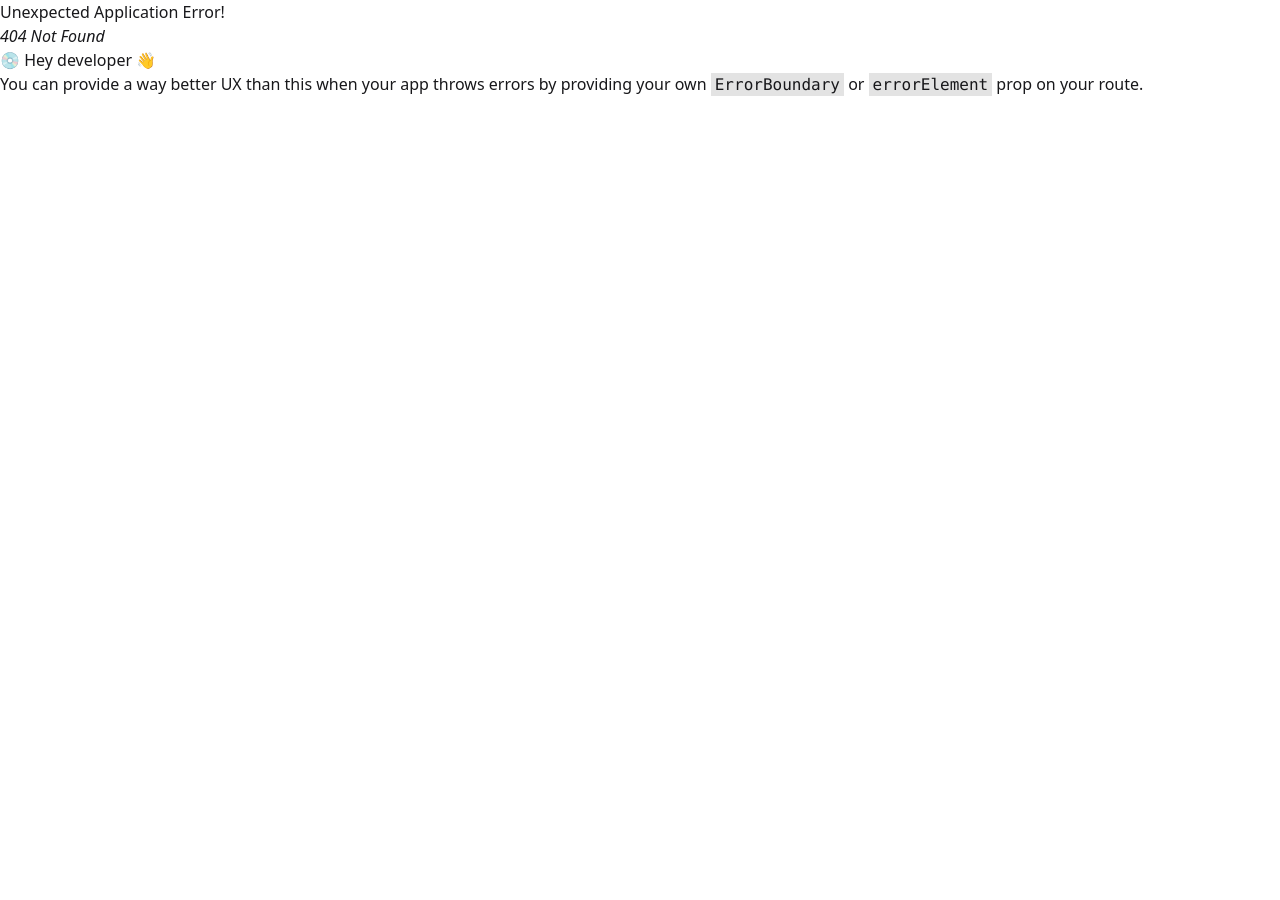
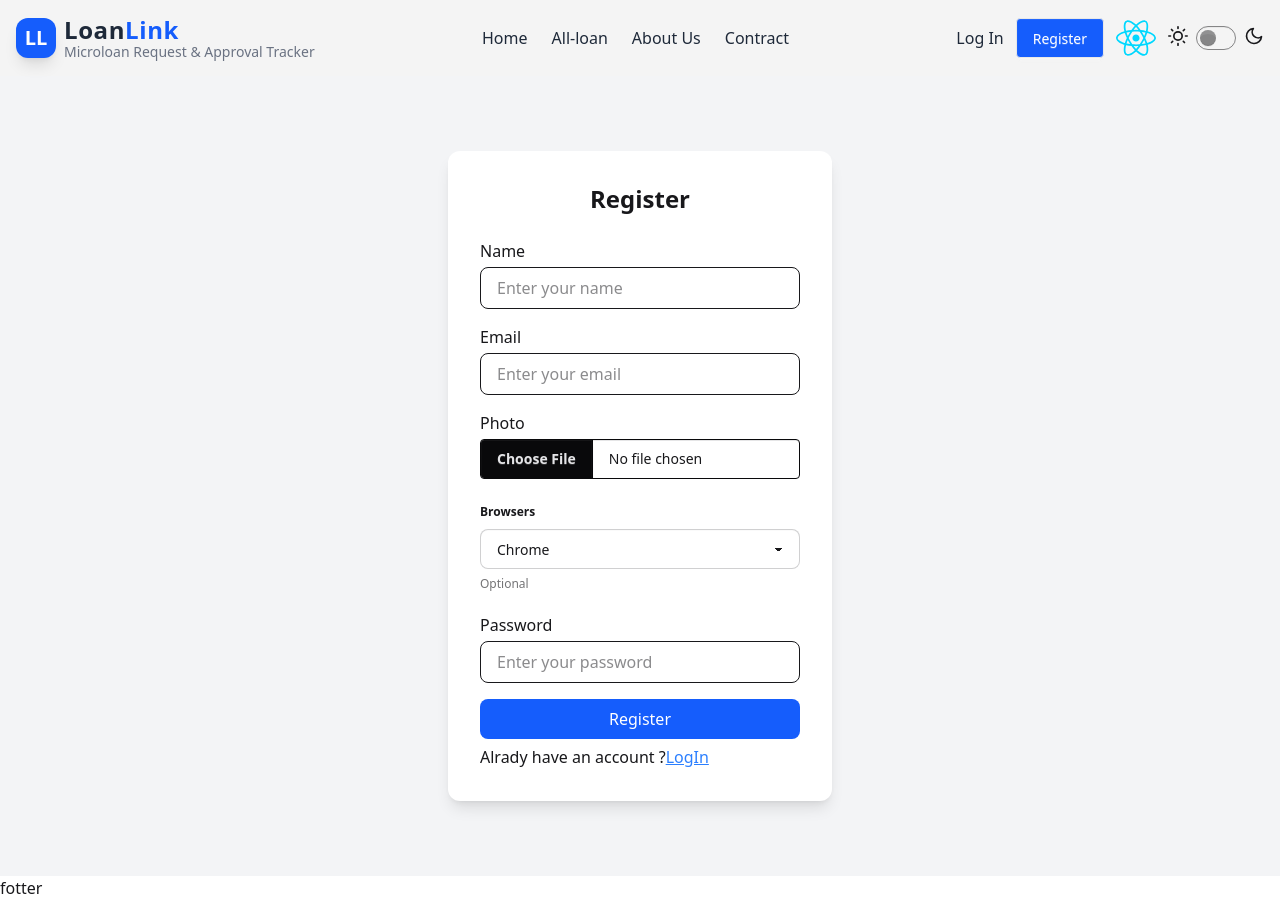
Before and after one commit to aanoman271/loan-Link, a React (Vite) app: page /register in a window 1280 px wide. Before the commit this address had no page. Before the commit the page ends 800 px from the top, so only its background shows below. Built offline with nearby package versions, Linux system fonts and the light colour scheme.

Commit message:
register page

```diff
--- a/package.json
+++ b/package.json
@@ -11,6 +11,7 @@
   },
   "dependencies": {
     "@tailwindcss/vite": "^4.1.17",
+    "axios": "^1.13.2",
     "react": "^19.2.0",
     "react-dom": "^19.2.0",
     "react-router": "^7.10.1",
--- a/src/components/header/Navbar.jsx
+++ b/src/components/header/Navbar.jsx
@@ -1,6 +1,6 @@
 import React from "react";
 import Logo from "../Logo";
-import { NavLink } from "react-router";
+import { Link, NavLink } from "react-router";
 import img from "../../assets/react.svg";
 const Navbar = () => {
   const Links = (
@@ -9,7 +9,9 @@ const Navbar = () => {
         <NavLink
           to="/"
           className={({ isActive }) =>
-            isActive ? "underline text-gray-600" : "text-gray-800 font-medium"
+            isActive
+              ? "underline text-gray-600 font-medium"
+              : "text-gray-800 font-medium"
           }
         >
           Home
@@ -19,19 +21,35 @@ const Navbar = () => {
         <NavLink
           to="/allLoan"
           className={({ isActive }) =>
-            isActive ? "underline text-gray-600" : "text-gray-800 font-medium"
+            isActive
+              ? "underline text-gray-600 font-medium"
+              : "text-gray-800 font-medium"
           }
         >
           All-loan{" "}
         </NavLink>
       </li>
       <li>
-        <NavLink to="/" className="text-gray-800  font-medium">
+        <NavLink
+          to="/"
+          className={({ isActive }) =>
+            isActive
+              ? "underline text-gray-600 font-medium"
+              : "text-gray-800 font-medium"
+          }
+        >
           About Us
         </NavLink>
       </li>
       <li>
-        <NavLink to="/" className="text-gray-800  font-medium">
+        <NavLink
+          to="/"
+          className={({ isActive }) =>
+            isActive
+              ? "underline text-gray-600 font-medium"
+              : "text-gray-800 font-medium"
+          }
+        >
           Contract
         </NavLink>
       </li>
@@ -45,8 +63,23 @@ const Navbar = () => {
       <div className="">
         <ul className="flex  gap-6 navlink">{Links}</ul>
       </div>
-      <div></div>
+
       <div className="flex items-center gap-3">
+        <div className=" flex items-center gap-3">
+          <div>
+            {/* <FaArrowRightToBracket /> */}
+            <Link className="text-gray-800  font-medium" to="login">
+              Log In
+            </Link>
+          </div>
+          <Link
+            className="btn py-0  bg-blue-600 text-white  font-medium"
+            to="Register"
+          >
+            Register
+          </Link>
+        </div>
+
         <img
           src={img}
           className="cursor-pointer hover:border-5 transition-[1s] border-gray-300  w-10 h-10 rounded-full"
--- a/src/index.css
+++ b/src/index.css
@@ -2,6 +2,4 @@
 @plugin "daisyui";
 .navlink li :hover {
   color: #374151;
-  border-bottom: 1px solid #374151;
-  transition: 1s;
 }
--- a/src/pages/Login.jsx
+++ b/src/pages/Login.jsx
@@ -1,11 +1,11 @@
-import React, { useState } from "react";
+import React from "react";
+import { Link } from "react-router";
 
 const Login = () => {
-  const [email, setEmail] = useState("");
-  const [password, setPassword] = useState("");
-
-  const handleSubmit = (e) => {
+  const handleLogInSubmit = (e) => {
     e.preventDefault();
+    const email = e.target.email.value;
+    const password = e.target.password.value;
     console.log("Email:", email);
     console.log("Password:", password);
     // call login API here
@@ -16,7 +16,7 @@ const Login = () => {
       <div className="bg-white p-8 rounded-xl shadow-lg w-full max-w-sm">
         <h2 className="text-2xl font-semibold text-center mb-6">Login</h2>
 
-        <form onSubmit={handleSubmit} className="space-y-4">
+        <form onSubmit={handleLogInSubmit} className="space-y-4">
           {/* Email */}
           <div>
             <label className="block text-gray-700 font-medium mb-1">
@@ -24,9 +24,8 @@ const Login = () => {
             </label>
             <input
               type="email"
+              name="email"
               required
-              value={email}
-              onChange={(e) => setEmail(e.target.value)}
               className="w-full px-4 py-2 border rounded-lg focus:outline-none focus:ring focus:ring-blue-300"
               placeholder="Enter your email"
             />
@@ -39,9 +38,8 @@ const Login = () => {
             </label>
             <input
               type="password"
+              name="password"
               required
-              value={password}
-              onChange={(e) => setPassword(e.target.value)}
               className="w-full px-4 py-2 border rounded-lg focus:outline-none focus:ring focus:ring-blue-300"
               placeholder="Enter your password"
             />
@@ -55,6 +53,42 @@ const Login = () => {
             Login
           </button>
         </form>
+        <button className="btn w-full mt-6 bg-white text-black border-[#e5e5e5]">
+          <svg
+            aria-label="Google logo"
+            width="16"
+            height="16"
+            xmlns="http://www.w3.org/2000/svg"
+            viewBox="0 0 512 512"
+          >
+            <g>
+              <path d="m0 0H512V512H0" fill="#fff"></path>
+              <path
+                fill="#34a853"
+                d="M153 292c30 82 118 95 171 60h62v48A192 192 0 0190 341"
+              ></path>
+              <path
+                fill="#4285f4"
+                d="m386 400a140 175 0 0053-179H260v74h102q-7 37-38 57"
+              ></path>
+              <path
+                fill="#fbbc02"
+                d="m90 341a208 200 0 010-171l63 49q-12 37 0 73"
+              ></path>
+              <path
+                fill="#ea4335"
+                d="m153 219c22-69 116-109 179-50l55-54c-78-75-230-72-297 55"
+              ></path>
+            </g>
+          </svg>
+          Login with Google
+        </button>
+        <p className=" mt-1.5">
+          New to our webside ?
+          <Link className=" underline text-blue-500" to="/register">
+            Register
+          </Link>
+        </p>
       </div>
     </div>
   );
--- /dev/null
+++ b/src/pages/Register.jsx
@@ -0,0 +1,114 @@
+import axios from "axios";
+import React from "react";
+import { Link } from "react-router";
+
+const Register = () => {
+  const handleRegister = async (e) => {
+    e.preventDefault();
+
+    const form = e.target;
+
+    const name = form.name.value;
+    const email = form.email.value;
+    const password = form.password.value;
+    const photo = form.photo.files[0];
+
+    console.log("Name:", name);
+    console.log("Email:", email);
+    console.log("Password:", password);
+    console.log("Password:", photo);
+    const formData = new FormData();
+    console.log("formfdata", formData);
+    formData.append("image", photo);
+    // API call here
+    const apiResponse = await axios.post(
+      `https://api.imgbb.com/1/upload?key=2eeacd821823a9da5e1e0aaef34f237d`,
+      formData,
+      {
+        headers: { "Content-Type": "multipart/form-data" },
+      }
+    );
+    console.log(apiResponse.data.data.url);
+  };
+
+  return (
+    <div className="min-h-screen flex items-center justify-center bg-gray-100">
+      <div className="bg-white p-8 rounded-xl shadow-lg w-full max-w-sm">
+        <h2 className="text-2xl font-semibold text-center mb-6">Register</h2>
+
+        <form onSubmit={handleRegister} className="space-y-4">
+          <div>
+            <label className="block mb-1 font-medium">Name</label>
+            <input
+              type="text"
+              name="name"
+              required
+              placeholder="Enter your name"
+              className="w-full px-4 py-2 border rounded-lg"
+            />
+          </div>
+
+          <div>
+            <label className="block mb-1 font-medium">Email</label>
+            <input
+              type="email"
+              name="email"
+              required
+              placeholder="Enter your email"
+              className="w-full px-4 py-2 border rounded-lg"
+            />
+          </div>
+          <div>
+            <label className="block mb-1 font-medium">Photo</label>
+
+            <input
+              name="photo"
+              type="file"
+              className="file-input file-input-neutral"
+            />
+          </div>
+          <div>
+            <fieldset className="fieldset">
+              <legend className="fieldset-legend">Browsers</legend>
+              <select
+                defaultValue="Pick a browser"
+                className="select w-full px-4 py-2 border rounded-lg"
+              >
+                <option disabled={true}>Role</option>
+                <option>Chrome</option>
+                <option>FireFox</option>
+              </select>
+              <span className="label">Optional</span>
+            </fieldset>
+          </div>
+
+          <div>
+            <label className="block mb-1 font-medium">Password</label>
+            <input
+              type="password"
+              name="password"
+              required
+              placeholder="Enter your password"
+              className="w-full px-4 py-2 border rounded-lg"
+            />
+          </div>
+
+          <button
+            type="submit"
+            className="w-full bg-blue-600 text-white py-2 rounded-lg hover:bg-blue-700"
+          >
+            Register
+          </button>
+        </form>
+        <p className=" mt-1.5">
+          Alrady have an account ?
+          <Link className="underline text-blue-500" to="/login">
+            LogIn
+          </Link>
+        </p>
+      </div>
+    </div>
+  );
+};
+
+export default Register;
--- a/src/router/Router.jsx
+++ b/src/router/Router.jsx
@@ -3,6 +3,7 @@ import Home from "../pages/home/Home";
 import Root from "../root/Root";
 import AllLoan from "../pages/AllLoan";
 import Login from "../pages/Login";
+import Register from "../pages/Register";
 
 const router = createBrowserRouter([
   {
@@ -21,6 +22,10 @@ const router = createBrowserRouter([
         path: "login",
         element: <Login></Login>,
       },
+      {
+        path: "register",
+        element: <Register></Register>,
+      },
     ],
   },
 ]);
```
Also changed, not shown: 1 other file (tests, documents, lock files or other folders).
